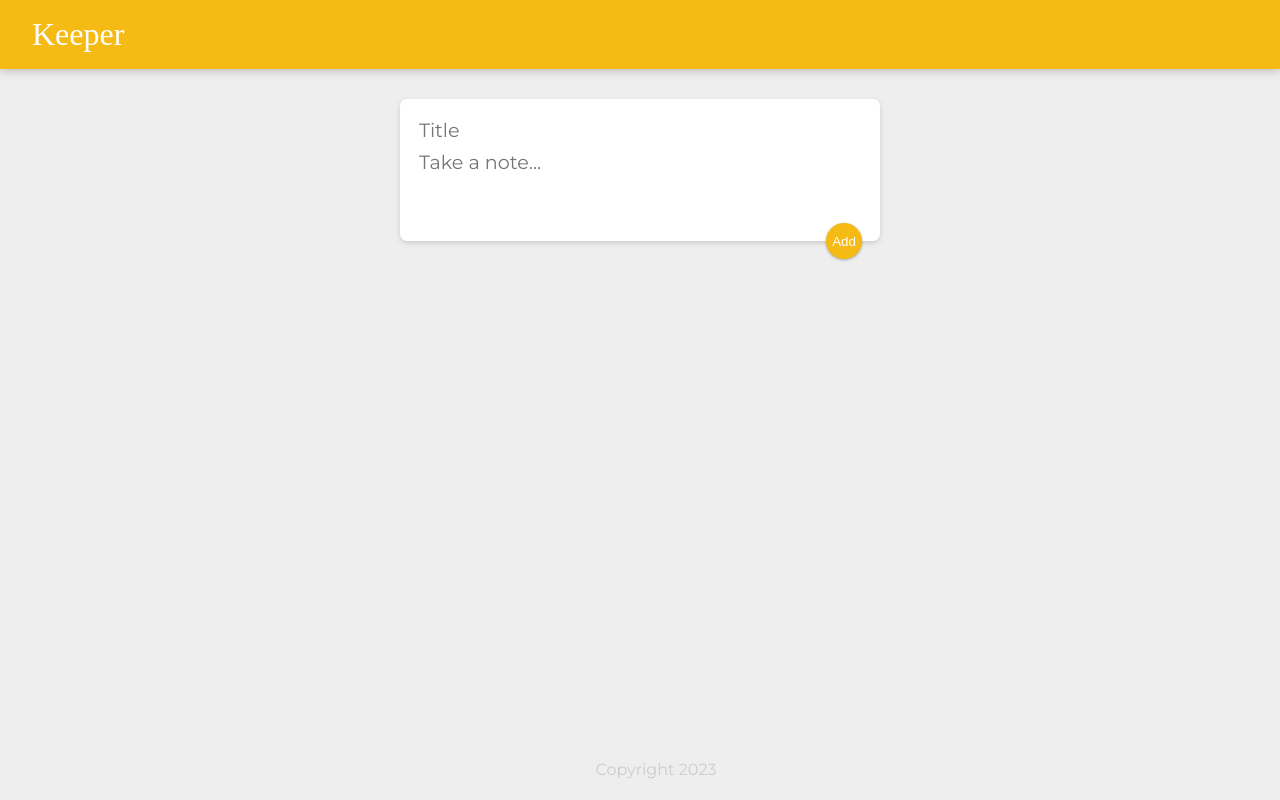
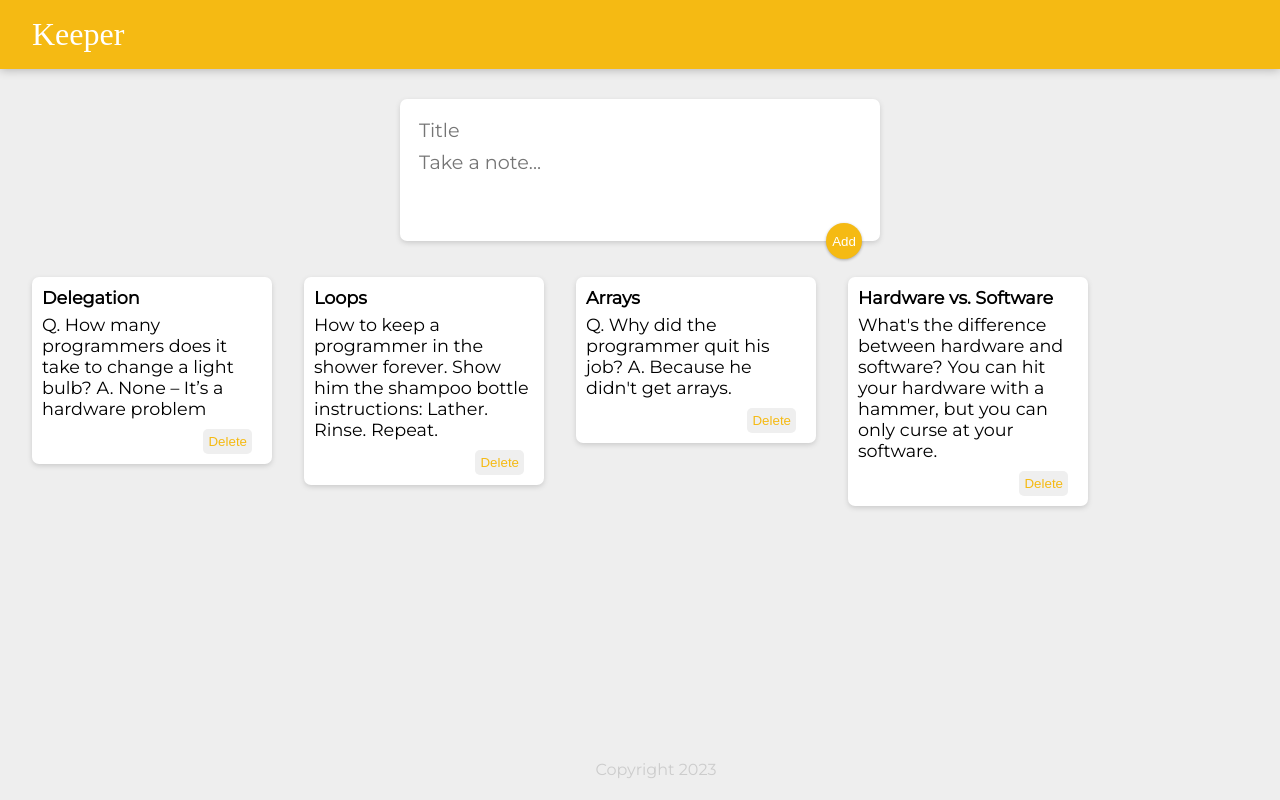
Before and after one commit to naviret/my-keep-app, a React (Create React App) app: page / in a window 1280 px wide. Built offline with nearby package versions, Linux system fonts and the light colour scheme; a web font is replaced by a local one.

Commit message:
added default notes

```diff
--- a/src/components/App.jsx
+++ b/src/components/App.jsx
@@ -4,12 +4,15 @@ import Header from './Header';
 import Footer from './Footer';
 import Note from './Note';
 
+// importing default notes
+import defaultNotes from '../notes.js';
+
 var key = 0;
 
 function App() {
     const [inputTitle, setInputTitle] = useState('');
     const [inputContent, setInputContent] = useState('');
-    const [notes, setNotes] = useState([]);
+    const [notes, setNotes] = useState(defaultNotes);
 
     var inputNote = {};
 
--- a/src/notes.js
+++ b/src/notes.js
@@ -27,3 +27,5 @@ const notes = [
             "What's the difference between hardware and software? You can hit your hardware with a hammer, but you can only curse at your software.",
     },
 ];
+
+export default notes;
```
